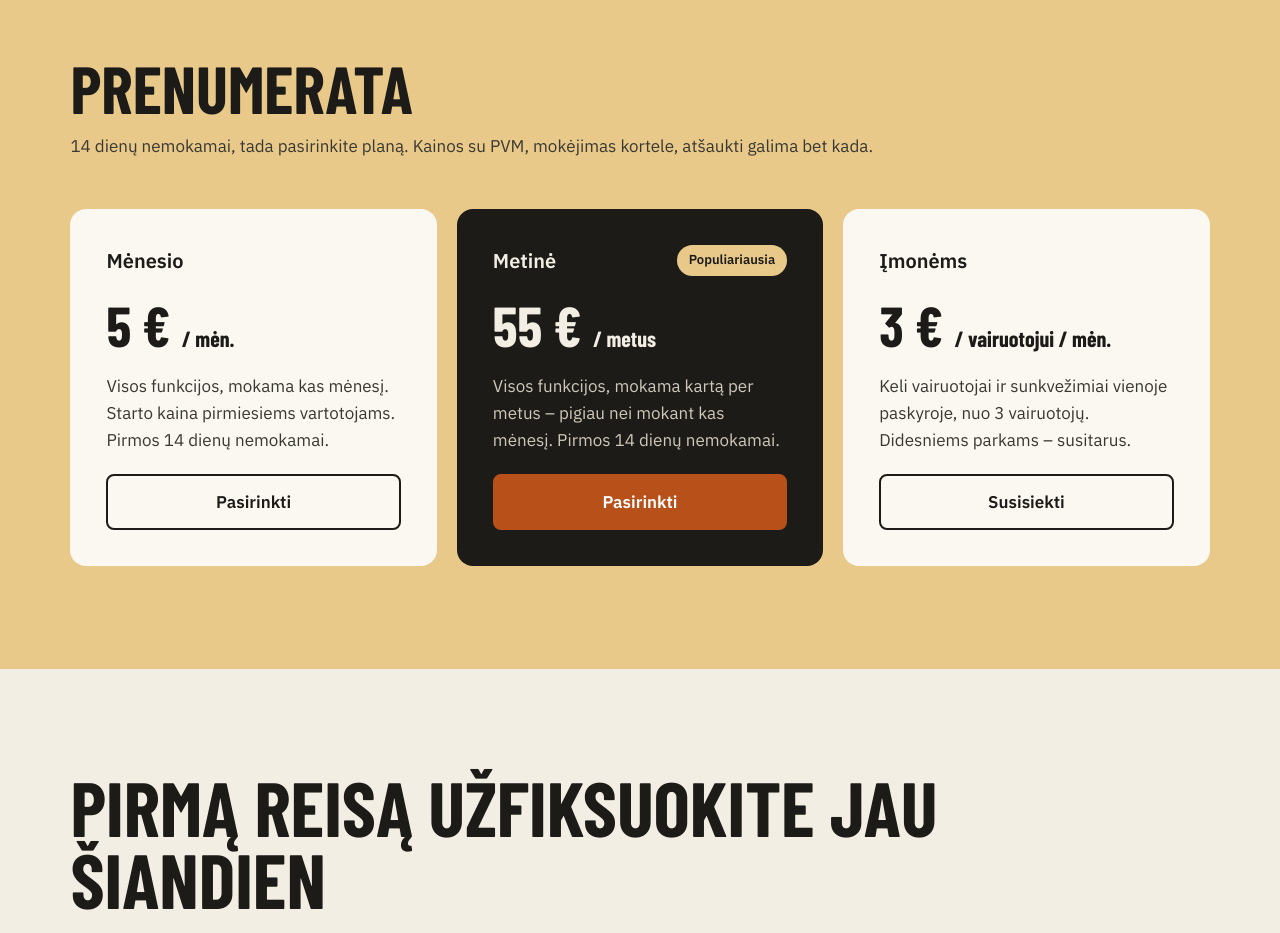
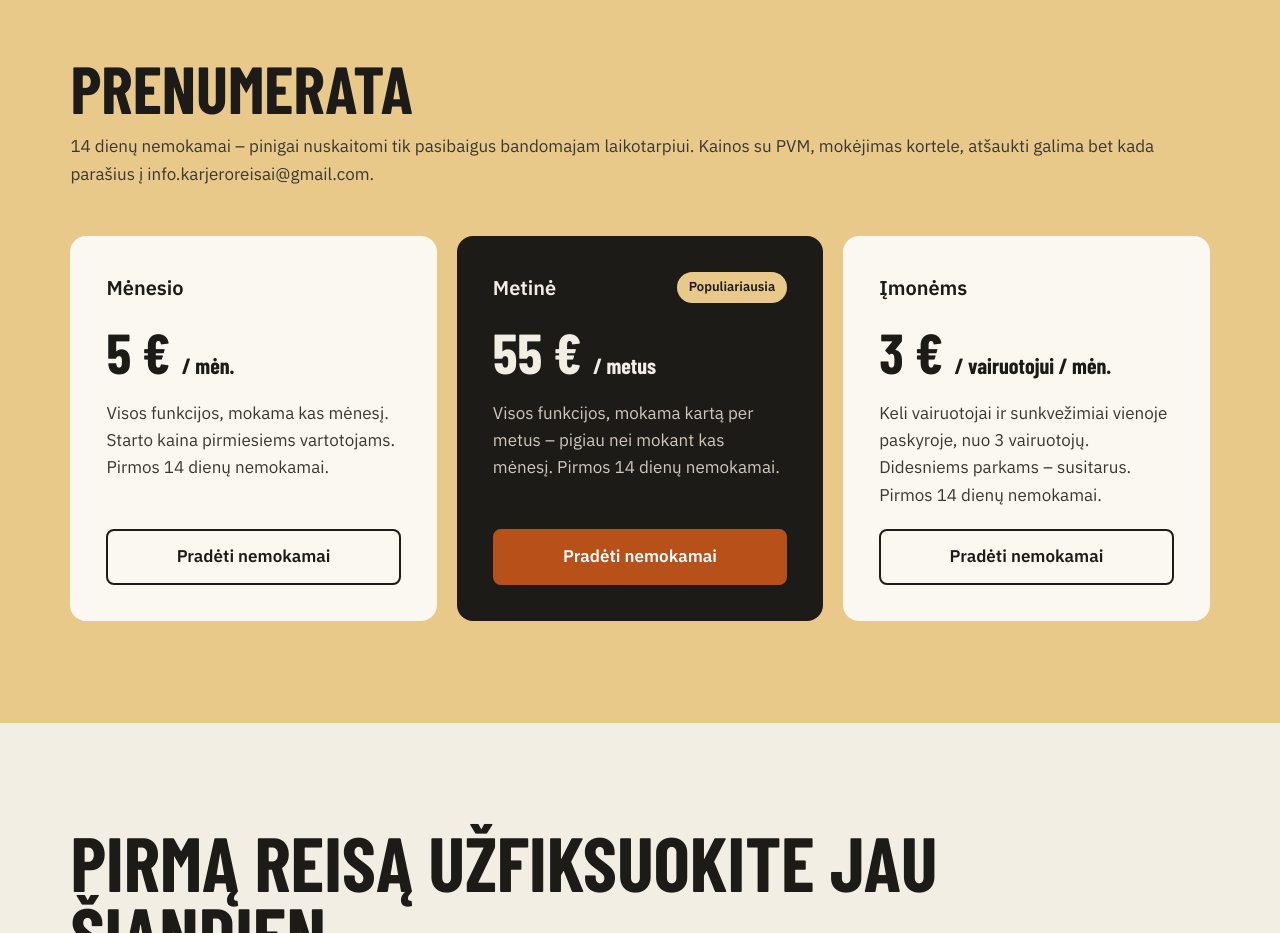
Before and after one commit to silvijusm/KarjeroReisai, a website: page index.html in a window 1280 px wide. Shown: the part 2420-3353 px from the top of the page. Drawn offline with nearby package versions, Linux system fonts and the light colour scheme; a web font is replaced by a local one.

Commit message:
Add files via upload

```diff
--- a/index.html
+++ b/index.html
@@ -140,6 +140,7 @@ footer a{color:var(--ochre)}
   </nav>
 </header>
 
+<div id="apmoketa" hidden style="background:#2F6B3A;color:#fff;padding:18px var(--pad);font-weight:600;font-size:18px">Ačiū! Prenumerata aktyvuota. Kvitą gavote el. paštu. Atsisiųskite programėlę ir prisijunkite tuo pačiu el. paštu.</div>
 <main id="top">
   <section class="wrap hero">
     <div class="hero-text">
@@ -192,11 +193,11 @@ footer a{color:var(--ochre)}
 
   <section id="kainos" class="wrap ochre">
     <h2>Prenumerata</h2>
-    <p class="sub">14 dienų nemokamai, tada pasirinkite planą. Kainos su PVM, mokėjimas kortele, atšaukti galima bet kada.</p>
+    <p class="sub">14 dienų nemokamai – pinigai nuskaitomi tik pasibaigus bandomajam laikotarpiui. Kainos su PVM, mokėjimas kortele, atšaukti galima bet kada parašius į info.karjeroreisai@gmail.com.</p>
     <div class="grid3 plans">
-      <div class="plan"><div class="plan-name">Mėnesio</div><div class="price">5 € <small>/ mėn.</small></div><p>Visos funkcijos, mokama kas mėnesį. Starto kaina pirmiesiems vartotojams. Pirmos 14 dienų nemokamai.</p><a class="btn btn-line" href="#atsisiusti">Pasirinkti</a></div>
-      <div class="plan best"><div class="plan-name">Metinė <span class="badge">Populiariausia</span></div><div class="price">55 € <small>/ metus</small></div><p>Visos funkcijos, mokama kartą per metus – pigiau nei mokant kas mėnesį. Pirmos 14 dienų nemokamai.</p><a class="btn btn-accent" href="#atsisiusti">Pasirinkti</a></div>
-      <div class="plan"><div class="plan-name">Įmonėms</div><div class="price">3 € <small>/ vairuotojui / mėn.</small></div><p>Keli vairuotojai ir sunkvežimiai vienoje paskyroje, nuo 3 vairuotojų. Didesniems parkams – susitarus.</p><a class="btn btn-line" href="#kontaktai">Susisiekti</a></div>
+      <div class="plan"><div class="plan-name">Mėnesio</div><div class="price">5 € <small>/ mėn.</small></div><p>Visos funkcijos, mokama kas mėnesį. Starto kaina pirmiesiems vartotojams. Pirmos 14 dienų nemokamai.</p><a class="btn btn-line" href="https://buy.stripe.com/test_7sYaEY1K81464IDcJu9sk00" rel="noopener">Pradėti nemokamai</a></div>
+      <div class="plan best"><div class="plan-name">Metinė <span class="badge">Populiariausia</span></div><div class="price">55 € <small>/ metus</small></div><p>Visos funkcijos, mokama kartą per metus – pigiau nei mokant kas mėnesį. Pirmos 14 dienų nemokamai.</p><a class="btn btn-accent" href="https://buy.stripe.com/test_bJebJ274s5km6QLbFq9sk01" rel="noopener">Pradėti nemokamai</a></div>
+      <div class="plan"><div class="plan-name">Įmonėms</div><div class="price">3 € <small>/ vairuotojui / mėn.</small></div><p>Keli vairuotojai ir sunkvežimiai vienoje paskyroje, nuo 3 vairuotojų. Didesniems parkams – susitarus. Pirmos 14 dienų nemokamai.</p><a class="btn btn-line" href="https://buy.stripe.com/test_4gMfZi3Sg146a2XfVG9sk02" rel="noopener">Pradėti nemokamai</a></div>
     </div>
   </section>
 
@@ -239,6 +240,7 @@ footer a{color:var(--ochre)}
   nav.querySelectorAll('a').forEach(a => a.addEventListener('click', () => {
     nav.classList.remove('open'); btn.setAttribute('aria-expanded', false);
   }));
+  if (new URLSearchParams(location.search).has('apmoketa')) document.getElementById('apmoketa').hidden = false;
   document.getElementById('metai').textContent = new Date().getFullYear();
 </script>
 </body>
```
